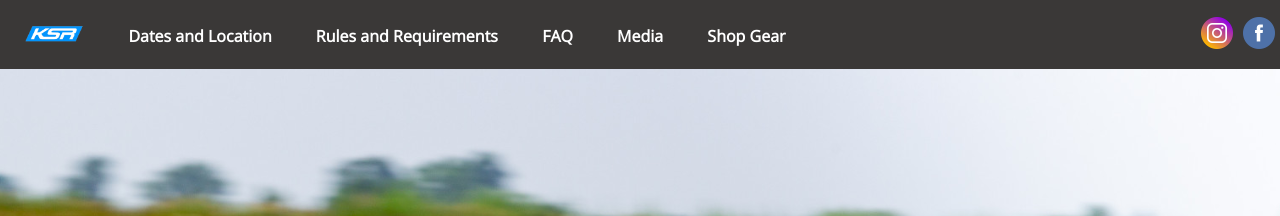
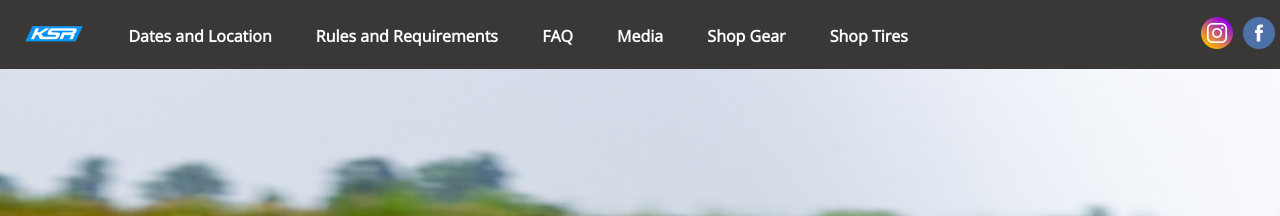
Before and after one commit to kwsportracing/site, a Jekyll site: the page built from index.md, in a window 1280 px wide and 900 px high. Shown: the top 216 px of the window. Built offline with Jekyll 4.4.1, drawn with Linux system fonts in a browser that asks for light colours; nearby versions of some CDN libraries.

Commit message:
Added shop tires link

```diff
--- a/_data/menu.yml
+++ b/_data/menu.yml
@@ -4,6 +4,8 @@ other_links:
   "FAQ": "/faq/"
   "Media": "/media/"
   "Shop Gear": "https://docs.google.com/forms/d/e/1FAIpQLScGL_Dlr5OdkSkfqasaE85daJwk4oNZ_lyWVmWqHjWWEElHiQ/viewform?usp=sf_link"
+  "Shop Tires": "https://superbikedepot.com/track-day-tire-preorder"
+
 
 footer:
   "Facebook": "http://www.facebook.com/groups/KWSportRacing/"
```
